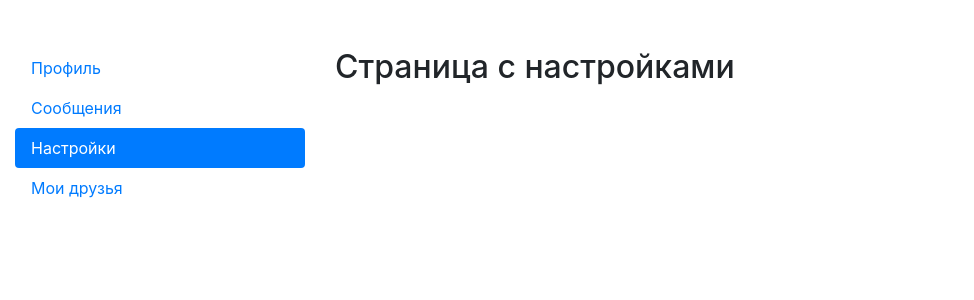
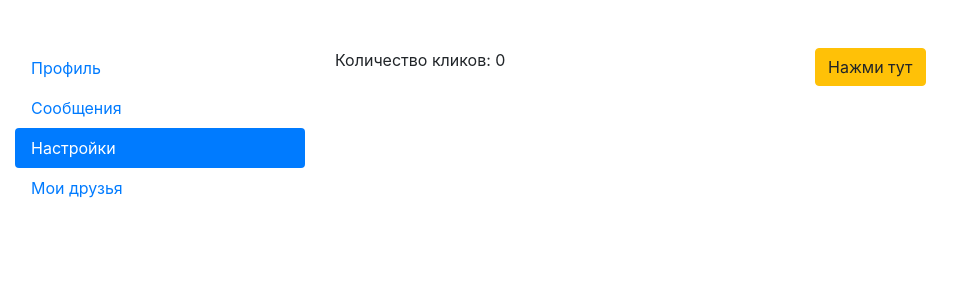
Before and after one commit to Qalista999/react-v2, a React (Create React App) app: page /settings in a window 1280 px wide. Shown: the top 300 px of the page, without its empty margins (0-974 px from the left). Built offline with nearby package versions, Linux system fonts and the light colour scheme.

Commit message:
Settings useState

```diff
--- a/src/components/Friends.jsx
+++ b/src/components/Friends.jsx
@@ -22,7 +22,7 @@ class Friends extends React.Component {
 
   componentDidMount() {
     this.props.function().then((users) => {
-      console.log(users);
+      // console.log(users);
       let usersCount = users.length;
       let userRow = [];
 
@@ -37,6 +37,7 @@ class Friends extends React.Component {
           />
         );
       }
+      this.setState({ userRow: userRow });
     });
   }
 
@@ -49,7 +50,7 @@ class Friends extends React.Component {
             <th scope="col">Имя и Фамилия</th>
           </tr>
         </thead>
-        <tbody></tbody>
+        <tbody>{this.state.userRow}</tbody>
       </table>
     );
   }
--- a/src/components/Settings.jsx
+++ b/src/components/Settings.jsx
@@ -1,4 +1,17 @@
-const Settings = () => {
-	return <h2>Страница с настройками</h2>
-};
+import { useState } from "react";
+
+function Settings() {
+	const [count, setCount] = useState(0);
+
+	return <div className="row">
+		<div className="col-6">
+			<p>Количество кликов: {count}</p>
+		</div>
+		<div className="col-6">
+			<button className="btn btn-warning" onClick={() => {
+				setCount(count + 1);
+			}}>Нажми тут</button>
+		</div>
+	</div>;
+}
 export default Settings;
--- a/src/state.jsx
+++ b/src/state.jsx
@@ -16,16 +16,16 @@ let users = {};
 // 	5: { name: "Дмитрий", lastname: "Козлов", id: 17 },
 // }
 
-export function getUser() {
-// 	for (let i = 0; i < Object.keys(users).length; i++) {
-// 		if (users[i].id == userId) return users[i];
-// 	}
+export function getUser(userId) {
+	for (let i = 0; i < users.length; i++) {
+		if (users[i].id == userId) return users[i];
+	}
 	return user;
 }
 
 export async function getUsers() {
 	let response = await fetch("http://f0740810.xsph.ru/getUsers");
 	users = await response.json();
-	console.log(users);
+	// console.log(users);
 	return users;
 }
```
